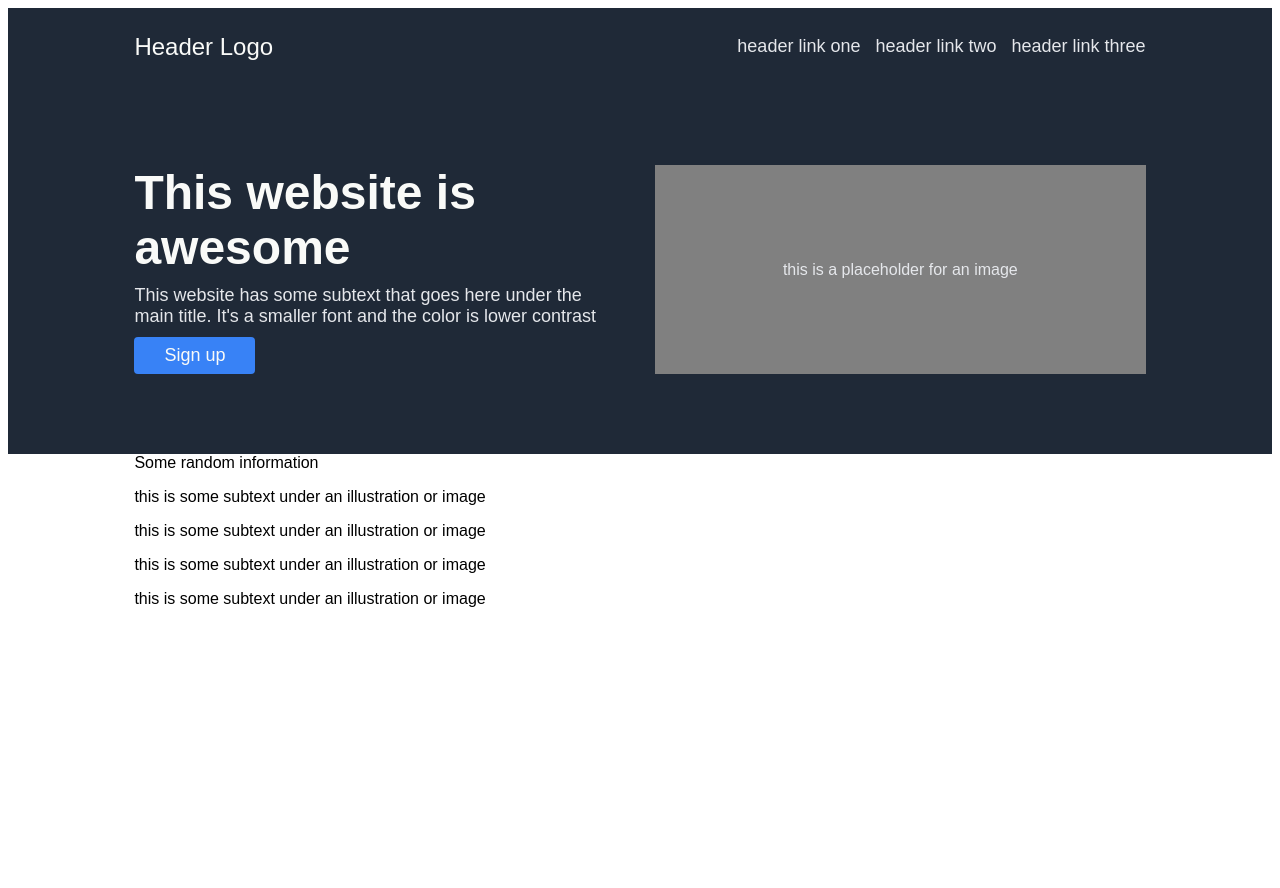
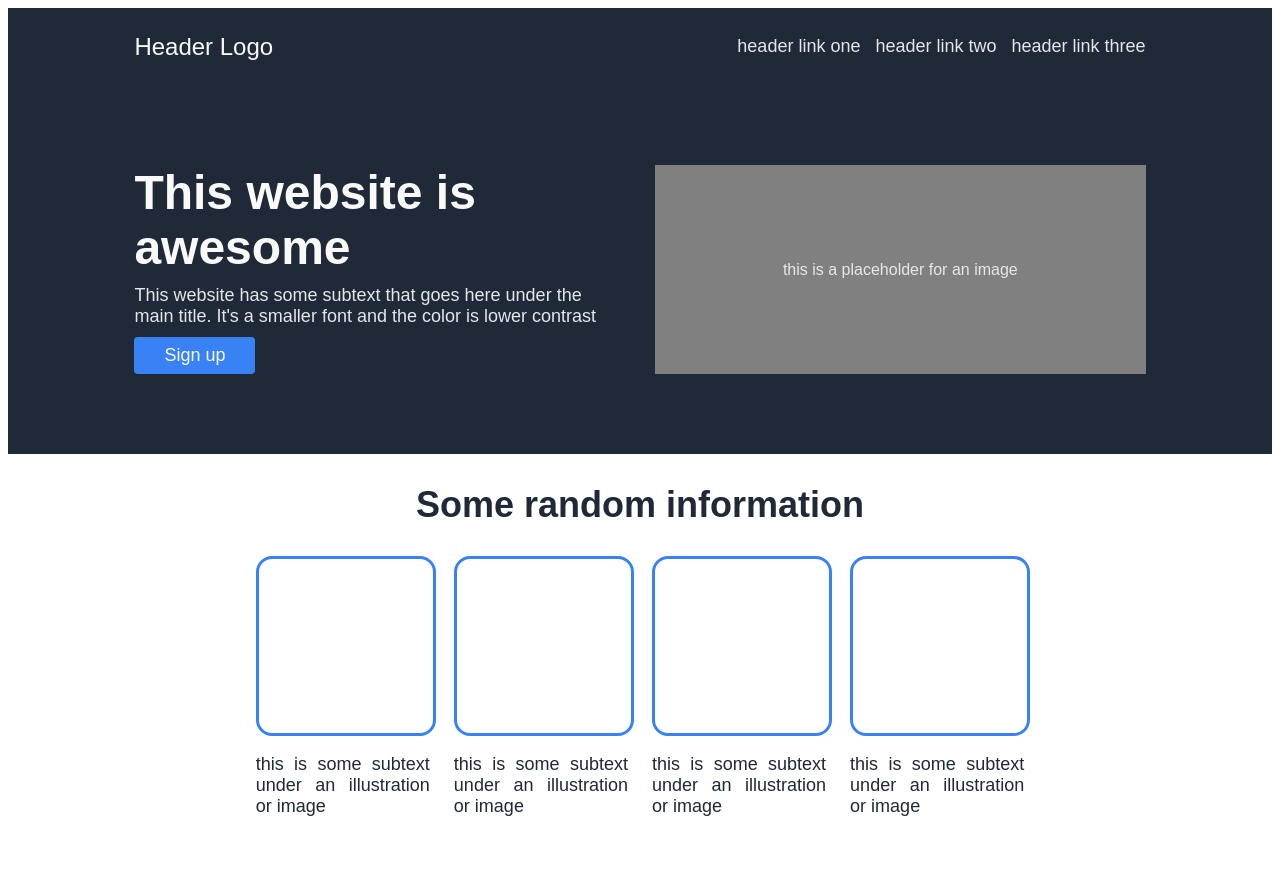
Before and after one commit to corshiba/odin-landing-page, a plain HTML site: page index.html in a window 1280 px wide. Before the commit the page ends 800 px from the top, so only its background shows below. Drawn offline with Linux system fonts and the light colour scheme.

Commit message:
Add css to information section

```diff
--- a/index.html
+++ b/index.html
@@ -47,19 +47,19 @@
         <div class="info-cards">
             <div class="info-card">
                 <div class="info-image"></div>
-                <p>
+                <p class="info-subtext">
                     this is some subtext under an illustration or image
                 </p>
             </div>
             <div class="info-card">
                 <div class="info-image"></div>
-                <p>
+                <p class="info-subtext">
                     this is some subtext under an illustration or image
                 </p>
             </div>
             <div class="info-card">
                 <div class="info-image"></div>
-                <p>
+                <p class="info-subtext">
                     this is some subtext under an illustration or image
                 </p>
             </div>
--- a/style.css
+++ b/style.css
@@ -70,3 +70,32 @@ body {
     border-radius: 4px;
 
 }
+
+.info-header {
+    font-size: 36px;
+    font-weight: 900;
+    color: #1F2937;
+    text-align: center;
+    padding: 30px 0;
+}
+
+.info-cards{
+    display: flex;
+    padding: 0 12% 50px 12%;
+    gap: 24px;
+}
+
+.info-image{
+    aspect-ratio: 1/1;
+    width: 100%;
+    border-radius: 1em;
+    border-color: #3882f6;
+    border-width: 3px;
+    border-style: solid;
+}
+
+.info-subtext {
+    color: #1F2937;
+    font-size: 18px;
+    text-align: justify;
+}
```
